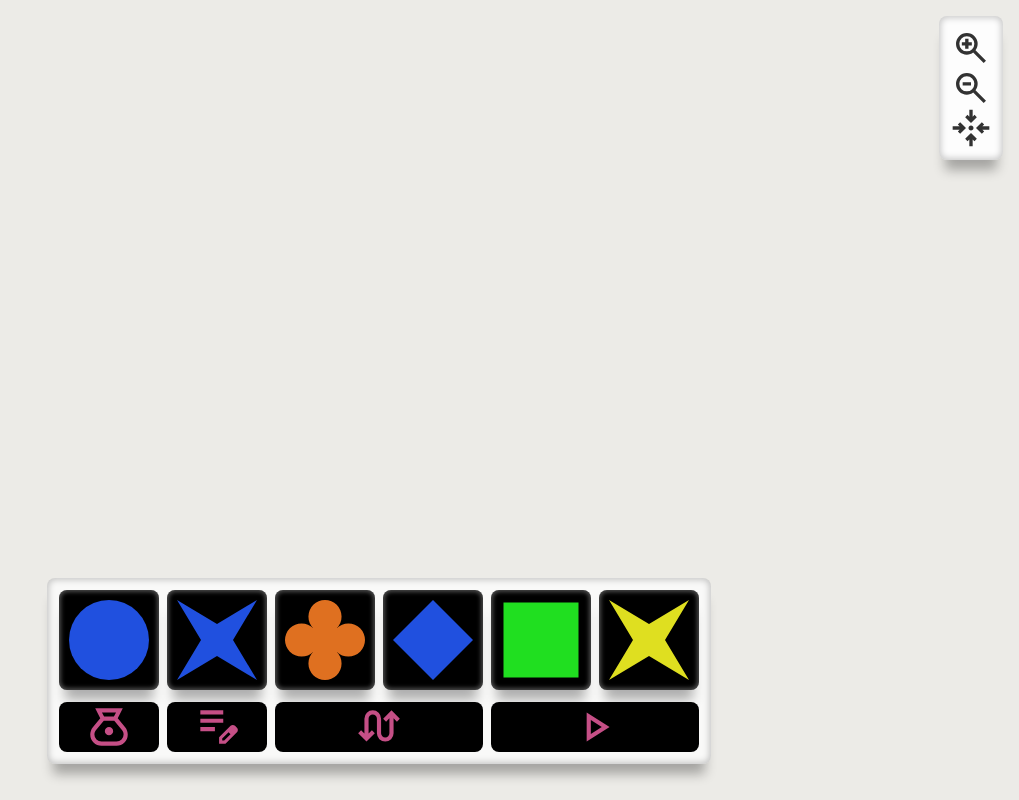
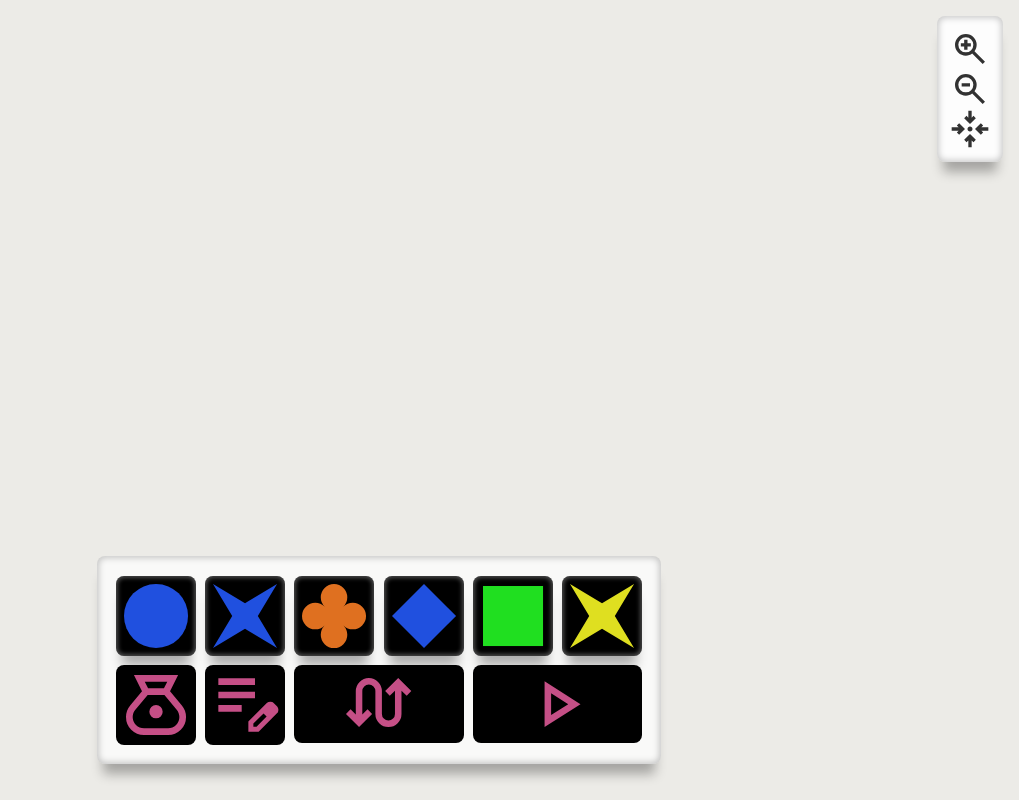
Before and after one commit to JMN327/quickle, a website built with webpack: page src/template.html in a window 1280 px wide. Shown: the whole page, without its empty margins (261-1280 px from the left). Built offline with nearby package versions, Linux system fonts and the light colour scheme.

Commit message:
Interface

```diff
--- a/src/Drag_Drop_List.css
+++ b/src/Drag_Drop_List.css
@@ -2,7 +2,7 @@
   display: grid;
   grid-template-columns: repeat(6, 1fr);
 
-  gap: 8px;
+  gap: 1.75%;
   /* padding: 10px; */
   /* scroll-snap-type: y mandatory; */
 }
@@ -10,11 +10,11 @@
 .grid-item {
   user-select: none;
   position: relative;
-  border-radius: 0.5rem;
+  border-radius: 10%
 }
 
 .moving {
   transform: scale(1.075);
-  border-radius: 0.5rem;
+  border-radius: 10%;
 
 }
--- a/src/modules/UI/Component_Drag_Drop_List.js
+++ b/src/modules/UI/Component_Drag_Drop_List.js
@@ -8,6 +8,8 @@ export default function Add_Component_Drag_Drop_Container(
   let paddingLeft = parseInt(
     gridContainerStyles.getPropertyValue("padding-left")
   );
+
+  let selectOffset = "-20%"
 
   let item = null;
   let itemToLeft = null;
@@ -138,7 +140,7 @@ export default function Add_Component_Drag_Drop_Container(
       itemLocalPosX = paddingLeft;
     }
     if (item.classList.contains("selected")) {
-      item.style.top = "-24px"
+      item.style.top = selectOffset
     }
     item.style.left = itemLocalPosX + "px";
 
@@ -197,8 +199,8 @@ export default function Add_Component_Drag_Drop_Container(
     console.log(thisItem.classList.contains("selected"))
     if (thisItem.classList.contains("selected")) {
        snap = [
-        { transform: `translate(${startPosition}px, -24px) scale(1.075)` },
-        { transform: `translate(${endPosition}px, -24px) scale(1.075)` },
+        { transform: `translate(${startPosition}px, ${selectOffset}) scale(1.075)` },
+        { transform: `translate(${endPosition}px,${selectOffset}) scale(1.075)` },
       ];
     } else {
        snap = [
--- a/src/modules/UI/screen-manager.js
+++ b/src/modules/UI/screen-manager.js
@@ -19,43 +19,45 @@ import { Shape } from "../enums/shape.js";
 
 export default function screenManager() {
   let gridSizePx = 100;
-  let containerDiv = document.querySelector("body");
+  let globalContainerDiv = document.querySelector("body");
 
   //module scoped variables
   let game = GameManager(); // maybe player details and start game
-  let players;// setup players
+  let players; // setup players
   let playerUI = []; // setup player spaces
+
+  let zpwUI = ZoomPanWindow(globalContainerDiv);
+  zpwUI.bounded = false;
   let board = game.board;
-  let boardUI = addBasicElement("div", ["board"], containerDiv); //setup board
-  let zpwUI = ZoomPanWindow(containerDiv);
-  zpwUI.bounded = false;
+  let boardUI = setupBoard();
   zpwUI.appendChildToView(boardUI);
+  let gameWidgetUI = setupGameWidgetUI(); // = setup rackDivs
+  zpwUI.appendChildToPanel(gameWidgetUI.widgetDiv);
 
   // setup Game
   game.addPlayer({ PlayerType: PlayerType.HUMAN, name: "Elspeth" });
   game.addPlayer({ PlayerType: PlayerType.HUMAN, name: "Jinny" });
   game.addPlayer({ PlayerType: PlayerType.HUMAN, name: "Rose" });
   game.startGame();
-  setupBoard();
+  displayRack();
+
   let scoreSheet;
   setupScoreSheet();
-  let rack = currentRack();
-  let gameWidgetUI = setupGameWidgetUI(); // = setup rackDivs
-  displayRack();
 
   function setupBoard() {
-    boardUI.addEventListener("mouseup", (event) => {
+    let boardDiv = addBasicElement("div", ["board"], globalContainerDiv);
+    boardDiv.addEventListener("mouseup", (event) => {
       if (!event.target.closest(".valid-space")) {
         return;
       }
       let gridPos = [
         Math.floor(
-          (event.clientY - boardUI.getBoundingClientRect().top) /
+          (event.clientY - boardDiv.getBoundingClientRect().top) /
             gridSizePx /
             zpwUI.zoomScale
         ),
         Math.floor(
-          (event.clientX - boardUI.getBoundingClientRect().left) /
+          (event.clientX - boardDiv.getBoundingClientRect().left) /
             gridSizePx /
             zpwUI.zoomScale
         ),
@@ -67,14 +69,14 @@ export default function screenManager() {
       displayRack();
       displayPlayableTilesForSelection();
     });
+    return boardDiv;
   }
 
   function setupGameWidgetUI() {
-    let widget = addBasicElement("div", ["widget"]);
-    zpwUI.appendChildToPanel(widget);
+    let widgetDiv = addBasicElement("div", ["widget"]);
 
     ///// rack /////
-    let rackDiv = addBasicElement("div", ["rack"], widget);
+    let rackDiv = addBasicElement("div", ["rack"], widgetDiv);
     Add_Component_Drag_Drop_Container(rackDiv, []);
     rackDiv.addEventListener("dragDrop", (event) => {
       console.log(
@@ -97,16 +99,16 @@ export default function screenManager() {
         return;
       }
       let selectedItemIndex = [...rackDiv.children].indexOf(item);
-      if (selectedItemIndex == rack.selectionIndexes[0]) {
+      if (selectedItemIndex == game.currentPlayer.rack.selectionIndexes[0]) {
         Array.from(rackDiv.children).forEach((child) =>
           child.classList.remove("not-selected")
         );
         rackDiv.querySelector(".selected")?.classList.remove("selected");
-        rack.deselectSingle(selectedItemIndex);
+        game.currentPlayer.rack.deselectSingle(selectedItemIndex);
         removeValidEmptySpacesOnBoardForSelectedTile();
         return;
       }
-      rack.selectSingle(selectedItemIndex);
+      game.currentPlayer.rack.selectSingle(selectedItemIndex);
       Array.from(rackDiv.children).forEach((child) =>
         child.classList.add("not-selected")
       );
@@ -127,7 +129,7 @@ export default function screenManager() {
     let buttonContainer = addBasicElement(
       "div",
       ["widget__button-container"],
-      widget
+      widgetDiv
     );
     let bagButton = addBasicElement(
       "div",
@@ -170,10 +172,10 @@ export default function screenManager() {
       event.stopImmediatePropagation();
       confirmTurn();
       displayRack();
-      displayScoreSheet()
+      displayScoreSheet();
     });
 
-    return { container: widget, rackDiv };
+    return { widgetDiv, rackDiv };
   }
 
   function setupScoreSheet() {
@@ -182,24 +184,24 @@ export default function screenManager() {
   }
 
   function displayScoreSheet() {
-    removeAllChildNodes(scoreSheet)
+    removeAllChildNodes(scoreSheet);
     let openCloseButton = addBasicElement(
       "div",
       ["scoreSheet__openCloseButton"],
       scoreSheet
     );
     let scoreTable = addBasicElement("div", ["scoreSheet__table"], scoreSheet);
-    console.log(game.playerManager.playerCount*2)
-    scoreTable.style.gridTemplateColumns = "repeat(6,1fr)" //`repeat(${players.playerCount*2}, 1fr)`
+    console.log(game.playerManager.playerCount * 2);
+    scoreTable.style.gridTemplateColumns = "repeat(6,1fr)"; //`repeat(${players.playerCount*2}, 1fr)`
     game.scores.forEach((round) => {
       for (let i = 0; i < round.length; i++) {
-        if (scoreTable,round[i] != undefined) {
-          addBasicElement("span", ["scoreSheet__cell"], scoreTable,round[i])
+        if ((scoreTable, round[i] != undefined)) {
+          addBasicElement("span", ["scoreSheet__cell"], scoreTable, round[i]);
         }
       }
     });
     for (let i = 0; i < game.playerManager.playerCount; i++) {
-      scoreTable.children[i].classList.add("scoreSheet__header")
+      scoreTable.children[i].classList.add("scoreSheet__header");
     }
     openCloseButton.addEventListener("mouseup", (event) => {
       scoreTable.classList.toggle("scoreTable__hidden");
@@ -207,7 +209,7 @@ export default function screenManager() {
   }
 
   function displayRack() {
-    rack = currentRack();
+    let rack = game.currentPlayer.rack
     console.table(rack.tiles);
     for (let i = 0; i < 6; i++) {
       let tile = rack.tiles[i];
--- a/src/styles.css
+++ b/src/styles.css
@@ -14,6 +14,7 @@
   --standard-box-shadow: 0px 0.375rem 0.25rem -0.0625rem rgba(255, 197, 130, 0.15);
   --tile-lightness: 50%;
   --tile-saturation: 75%;
+  --selectOffset: -20%;
 }
 
 .RED {
@@ -76,7 +77,7 @@
   justify-content: center;
   align-items: center;
   background-color: black;
-  border-radius: 0.375rem;
+  border-radius: 10%;
   box-shadow: inset 0px 0px 4px 2px rgba(255, 255, 255, 0.3),
   0px 16px 12px -6px rgba(0, 0, 0, 0.3);
   transition-property: filter;
@@ -90,7 +91,7 @@
 
 
 .selected {
-  transform: translate(0px, -24px) scale(1.075);
+  transform: translate(0px, var(--selectOffset)) scale(1.075);
   box-shadow: inset 0px 0px 4px 2px rgba(255, 255, 255, 0.3),
   0px 16px 12px -6px rgba(0, 0, 0, 0.3);
   transition-property: filter;
@@ -124,33 +125,31 @@
   z-index: 10;
   display: grid;
   grid-template-columns: 1fr;
-  gap: 12px;
+  /* gap: 12px; */
 
   min-width: min-content;
   max-width: 90vw;
 
-  /* min-height: min-content;
-  max-height: 10vh; */
-
   box-shadow: inset 0px 0px 6px 2px rgba(0, 0, 0, 0.205), 0px 16px 12px -6px rgba(0, 0, 0, 0.3);
   border-radius: 0.5rem;
-  padding: 12px;
+  padding: 1.5%;
   background-color: hsla(0, 0%, 100%, 0.7);
 }
 
 .rack {
-  width: 100%;
+  min-width: 80%;
   z-index: 10;
   svg{
     width: 100%;
     height: 100%;
   }
+  margin-bottom: 1.75%;
 }
 
 .rack-tile {
-  max-width: 100px;
+  max-width: 85px;
 aspect-ratio: 1;
-  max-height: 100px;
+  max-height: 85px;
 }
 .null-tile {
   max-width: 100px;
@@ -163,27 +162,32 @@ aspect-ratio: 1;
   width: 100%;
   display: grid;
   grid-template-columns: repeat(6,1fr);
-  gap: 8px;
+  gap: 1.75%;
 }
 
 
 .widget__button {
-  max-height: 50px;
+  /* max-height: 50px; */
+  min-height: 25px;
 }
 
 .bag {
-  max-width: 100px;
+  max-width: 85px;
+  aspect-ratio: 1;
 }
 .score{
-  max-width: 100px;
+  max-width: 85px;
+  aspect-ratio: 1;
 }
 .swap{
-  max-width: 208px;
+  max-width: 178px;
   grid-column: span 2;
+  aspect-ratio: 2.16;
 }
 .play{
-  max-width: 208px;
+  max-width: 178px;
   grid-column: span 2;
+  aspect-ratio: 2.16;
 }
 
 .button-icon {
@@ -214,7 +218,7 @@ aspect-ratio: 1;
 
 .panel__controls {
   position: relative;
-  padding: 12px;
+  padding: 2%;
   width: min-content;
   height: min-content;
   border-radius: 8px;
```
